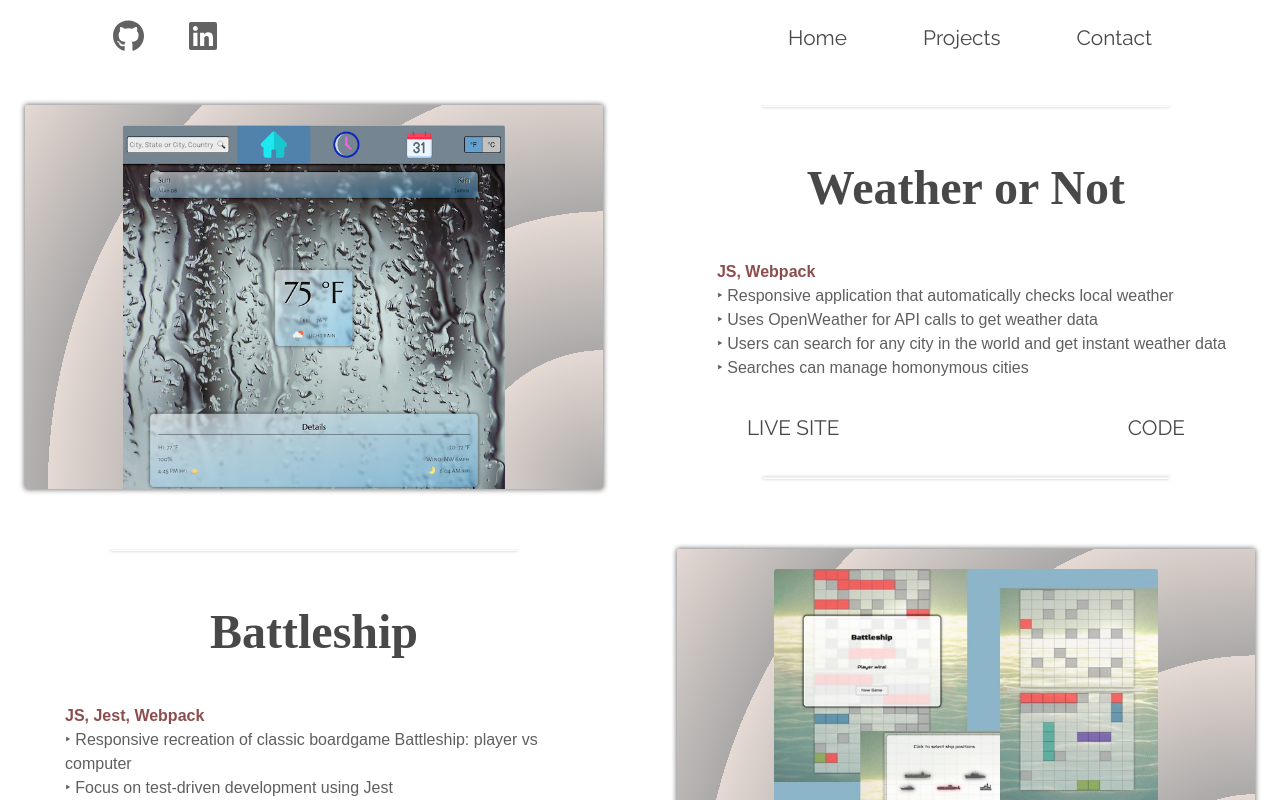
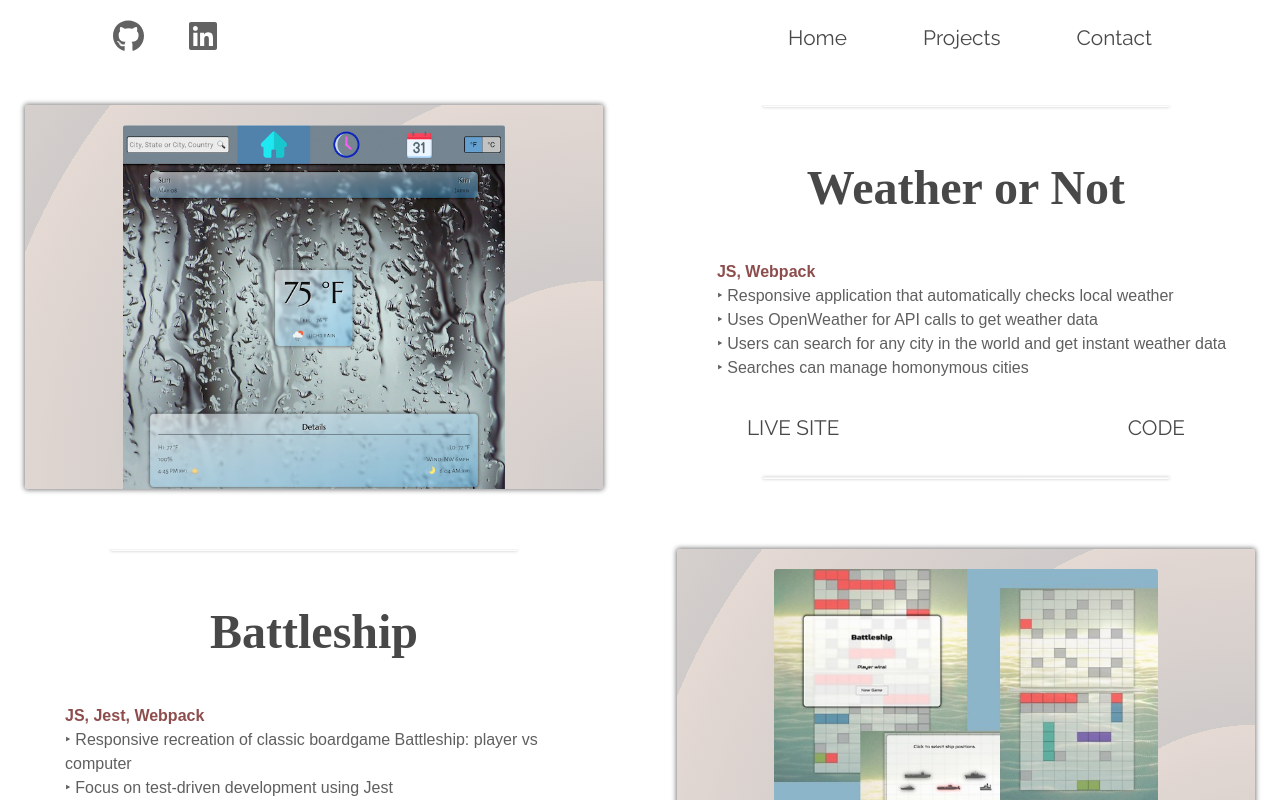
Before and after one commit to jessejputnam/react_portfolio, a React (Create React App) app: page /react_portfolio/projects in a window 1280 px wide. Shown: the top 800 px of the page. Built offline with nearby package versions, Linux system fonts and the light colour scheme; a web font is replaced by a local one.

Commit message:
Change project background... again

```diff
--- a/src/components/Project/Project.module.css
+++ b/src/components/Project/Project.module.css
@@ -9,8 +9,8 @@
   box-shadow: 0 0 5px 1px gray;
   background-image: repeating-radial-gradient(
     circle at bottom right,
-    #5b585783,
-    #dacac2b7 20%
+    #8d83806b,
+    #dacac2b7 30%
   );
 }
 
```
